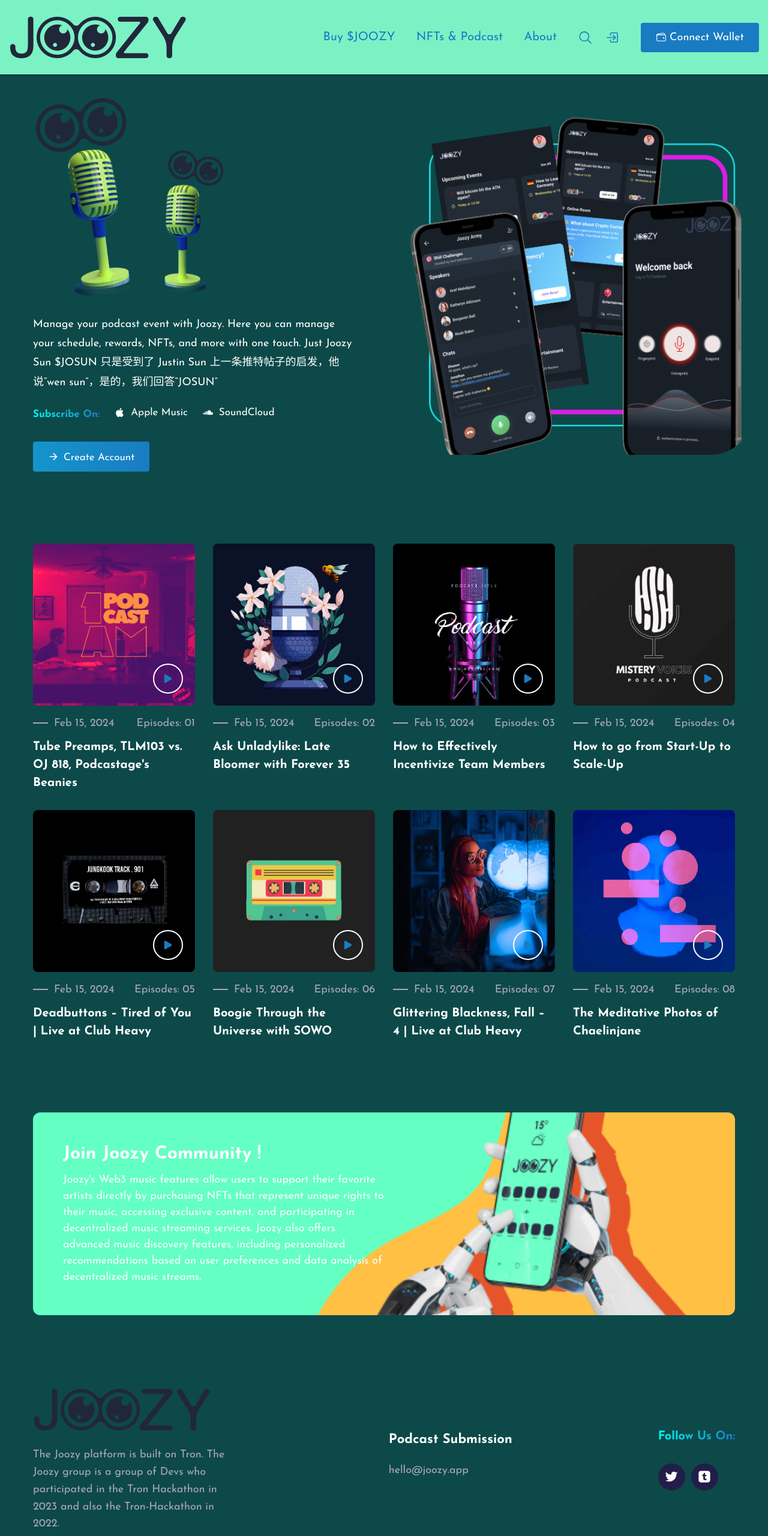
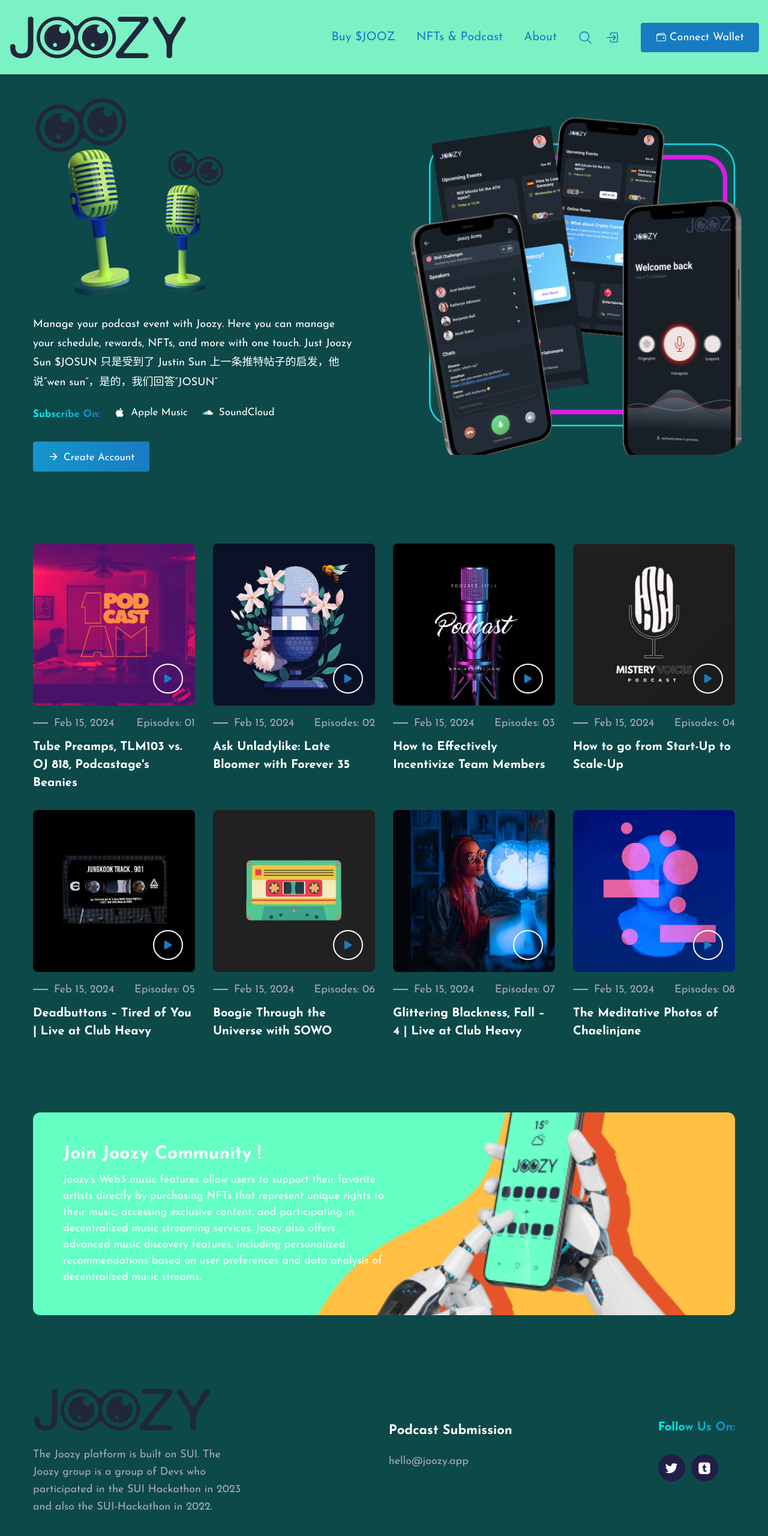
Before and after one commit to shelbybrothers/joozy, a plain HTML site: page joozy-masters/index.html in a window 1280 px wide. Shown: the top 2560 px of the page at 60% size. Drawn offline with nearby package versions, Linux system fonts and the light colour scheme.

Commit message:
Update index.html

```diff
--- a/joozy-masters/index.html
+++ b/joozy-masters/index.html
@@ -5,7 +5,7 @@
   <meta charset="UTF-8">
   <meta http-equiv="X-UA-Compatible" content="IE=edge">
   <meta name="viewport" content="width=device-width, initial-scale=1.0">
-  <title>Joozy</title>
+  <title>Joozy Sui</title>
 
   <!--
     - favicon link
@@ -52,7 +52,7 @@
         <ul class="navbar-list">
 
           <li class="navbar-item">
-            <a href="https://sunpump.meme/" class="navbar-link">Buy $JOOZY</a>
+            <a href="https://movepump.com" class="navbar-link">Buy $JOOZ</a>
           </li>
 
           <li class="navbar-item">
@@ -396,7 +396,7 @@
           </a>
 
           <p class="footer-text">
-            The Joozy platform is built on Tron. The Joozy group is a group of Devs who participated in the Tron Hackathon in 2023 and also the Tron-Hackathon in 2022.
+            The Joozy platform is built on SUI. The Joozy group is a group of Devs who participated in the SUI Hackathon in 2023 and also the SUI-Hackathon in 2022.
           </p>
         </div>
 
```
